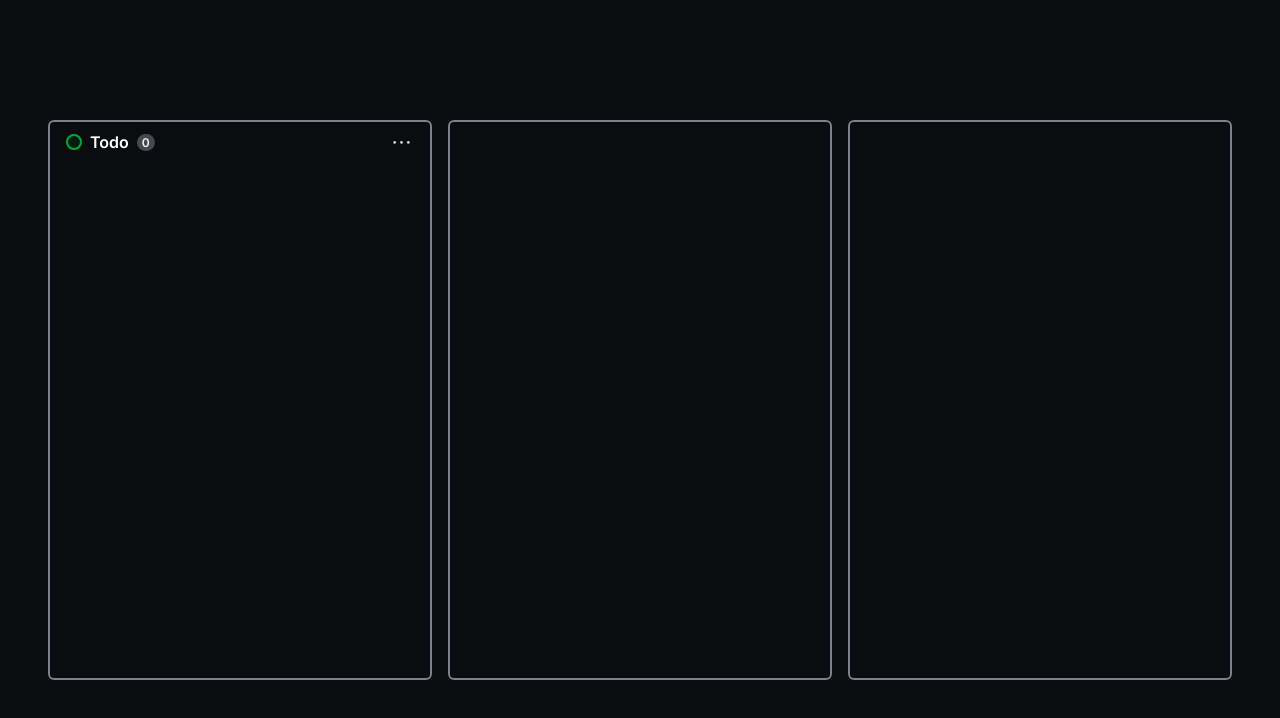
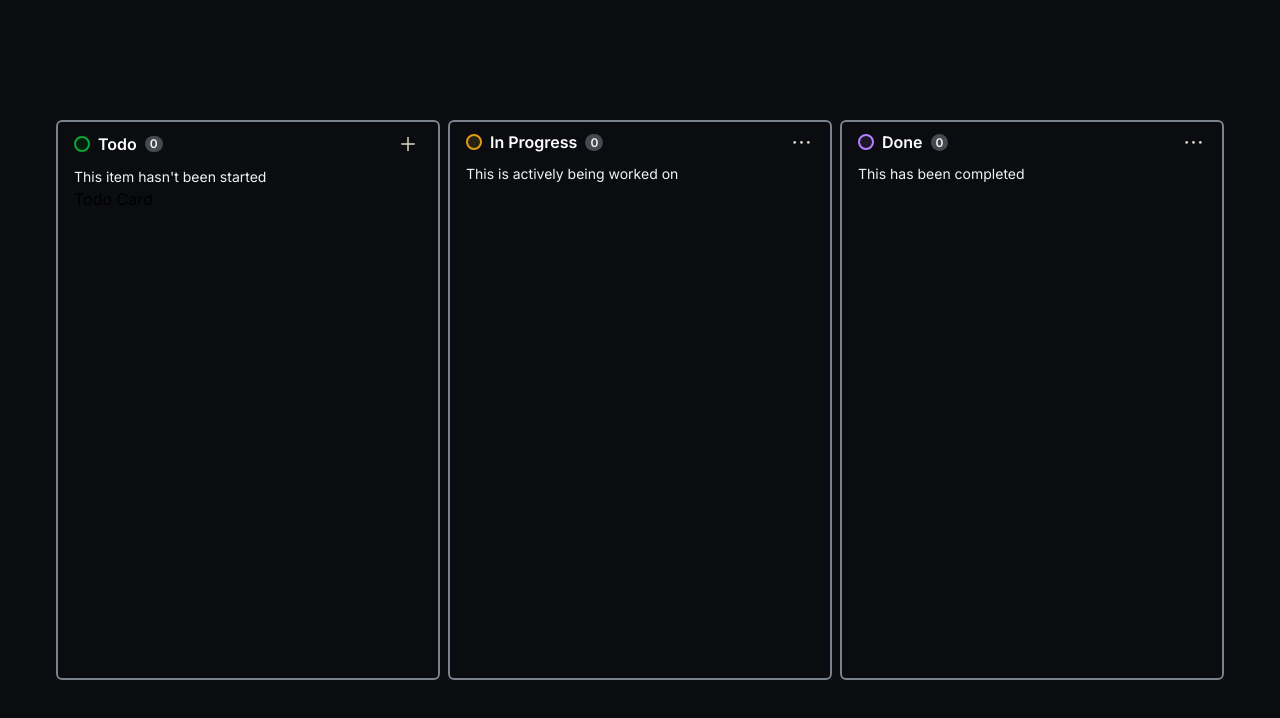
Before and after one commit to maazshakeel/todo-list, a Next.js app: page / in a window 1280 px wide. Both pictures are taken after a click on the button 640 px from the left and 400 px from the top of the page. Shown: the top 718 px of the page. Built offline with nearby package versions, Linux system fonts and the light colour scheme.

Commit message:
feat(todocard): todo card for todos --- row

```diff
--- a/app/_components/Board.tsx
+++ b/app/_components/Board.tsx
@@ -1,10 +1,12 @@
 "use client";
 
-import { AiOutlineEllipsis } from "react-icons/ai";
+import { AiOutlineEllipsis, AiOutlinePlus } from "react-icons/ai";
+import TodoCard from "./TodoCard";
 
 export default function Board() {
+
   return (
-    <div className="flex flex-row gap-4">
+    <div className="flex flex-row gap-2">
       <div className="h-[35rem] w-96 border-[2px] border-[#7a828e] rounded-md border-solid pr-4 pl-4 pt-[8px] pb-2">
         {/*circkle todo and number of items*/}
         <div className="flex flex-wrap items-center justify-between">
@@ -22,13 +24,67 @@ export default function Board() {
           </div>
 
           {/*three dots*/}
+          <div className="hover:bg-[#474d58] hover:cursor-pointer hover:rounded-md p-1">
+            <AiOutlinePlus size={20} color={"#dbdbc6"} />
+          </div>
+        </div>
+        <p className="mt-2 text-[#f0f3f6] font-[400] text-[14px]">This item hasn't been started</p>
+        <TodoCard/>
+      </div>
+
+      {/* <p className="mt-2 text-[#f0f3f6] font-[400] text-[20px]">Testing for the bottom button</p> */}
+
+      {/* 2 */}
+      <div className="h-[35rem] w-96 border-[2px] border-[#7a828e] rounded-md border-solid pr-4 pl-4 pt-[8px] pb-2">
+        {/*circkle todo and number of items*/}
+        <div className="flex flex-wrap items-center justify-between">
+          <div className="flex flex-wrap items-center gap-2">
+            {/* circle */}
+            <div className="h-4 w-4 border-2 border-solid border-[#e09b13] bg-[#e09b1326] rounded-[8px] flex-shrink-0"></div>
+
+            {/* Todo */}
+            <p className="text-white text-[16px] font-[600] leading-6">
+              In Progress
+            </p>
+
+            {/* number of items */}
+            <div className="inline-block pr-[5px] pl-[5px] pt-[2.15px] pb-[2px] bg-[#9ea7b366] mr-2 mt-1 mb-1 text-[12px] leading-[1] rounded-[20px] text-[#f0f3f6] font-[600]">
+              0
+            </div>
+          </div>
+
+          {/*three dots*/}
           <div className="hover:bg-[#474d58] hover:cursor-pointer hover:rounded-md">
             <AiOutlineEllipsis size={25} color={"#dbdbc6"} />
           </div>
         </div>
+        <p className="mt-2 text-[#f0f3f6] font-[400] text-[14px]">This is actively being worked on</p>
       </div>
-      <div className="h-[35rem] w-96 border-[2px] border-[#7a828e] rounded-md border-solid"></div>
-      <div className="h-[35rem] w-96 border-[2px] border-[#7a828e] rounded-md border-solid"></div>
+
+      {/* 3 */}
+      <div className="h-[35rem] w-96 border-[2px] border-[#7a828e] rounded-md border-solid pr-4 pl-4 pt-[8px] pb-2">
+        {/*circkle todo and number of items*/}
+        <div className="flex flex-wrap items-center justify-between">
+          <div className="flex flex-wrap items-center gap-2">
+            {/* circle */}
+            <div className="h-4 w-4 border-2 border-solid border-[#b87fff] bg-[#b780ff1a] rounded-[8px] flex-shrink-0"></div>
+
+            {/* Todo */}
+            <p className="text-white text-[16px] font-[600] leading-6">Done</p>
+
+            {/* number of items */}
+            <div className="inline-block pr-[5px] pl-[5px] pt-[2.15px] pb-[2px] bg-[#9ea7b366] mr-2 mt-1 mb-1 text-[12px] leading-[1] rounded-[20px] text-[#f0f3f6] font-[600]">
+              0
+            </div>
+          </div>
+
+          {/*three dots*/}
+          <div className="hover:bg-[#474d58] hover:cursor-pointer hover:rounded-md">
+            <AiOutlineEllipsis size={25} color={"#dbdbc6"} />
+          </div>
+        </div>
+        <p className="mt-2 text-[#f0f3f6] font-[400] text-[14px]">This has been completed</p>
+      </div>
     </div>
   );
 }
--- /dev/null
+++ b/app/_components/TodoCard.tsx
@@ -0,0 +1,7 @@
+export default function TodoCard(){
+    return (
+        <div>
+            <p>Todo Card</p>
+        </div>
+    )
+}
--- a/app/page.tsx
+++ b/app/page.tsx
@@ -8,13 +8,13 @@ export default function Home() {
   const [showBoard, setShowBoard] = useState<boolean>(false);
 
   return (
-    <main className="flex min-h-screen w-screen items-center justify-center bg-[#0a0c10]">
+    <main className="flex min-h-screen min-w-fit items-center justify-center bg-[#0a0c10]">
       {!showBoard ? (
         <button
-          className="border-dashed border-4 border-gray-900 p-24 rounded-xl"
+          className="border-dashed border-4 border-[#7a828e] p-24 rounded-xl"
           onClick={() => setShowBoard(true)}
         >
-          <AiOutlinePlus size={150} color={"#000"} />
+          <AiOutlinePlus size={150} color={"#7a828e"} />
         </button>
       ) : (
         <Board />
```
